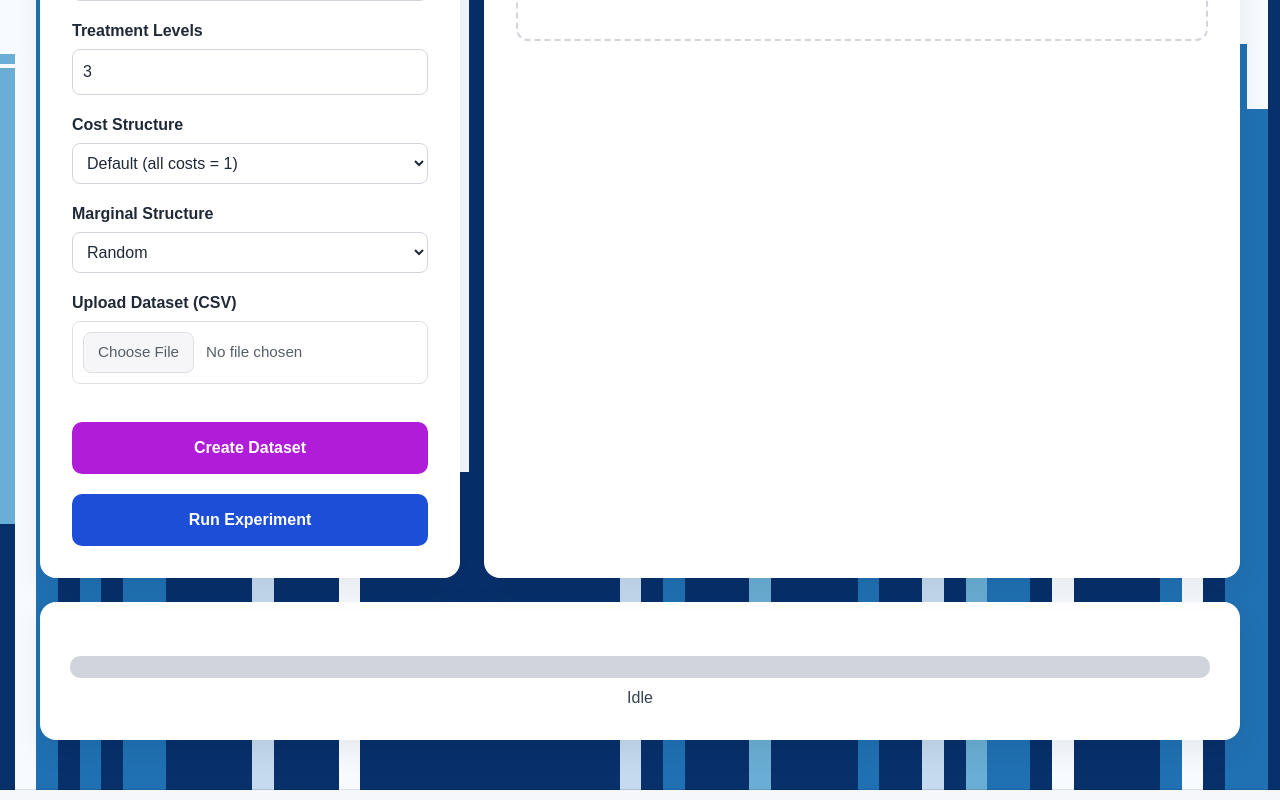
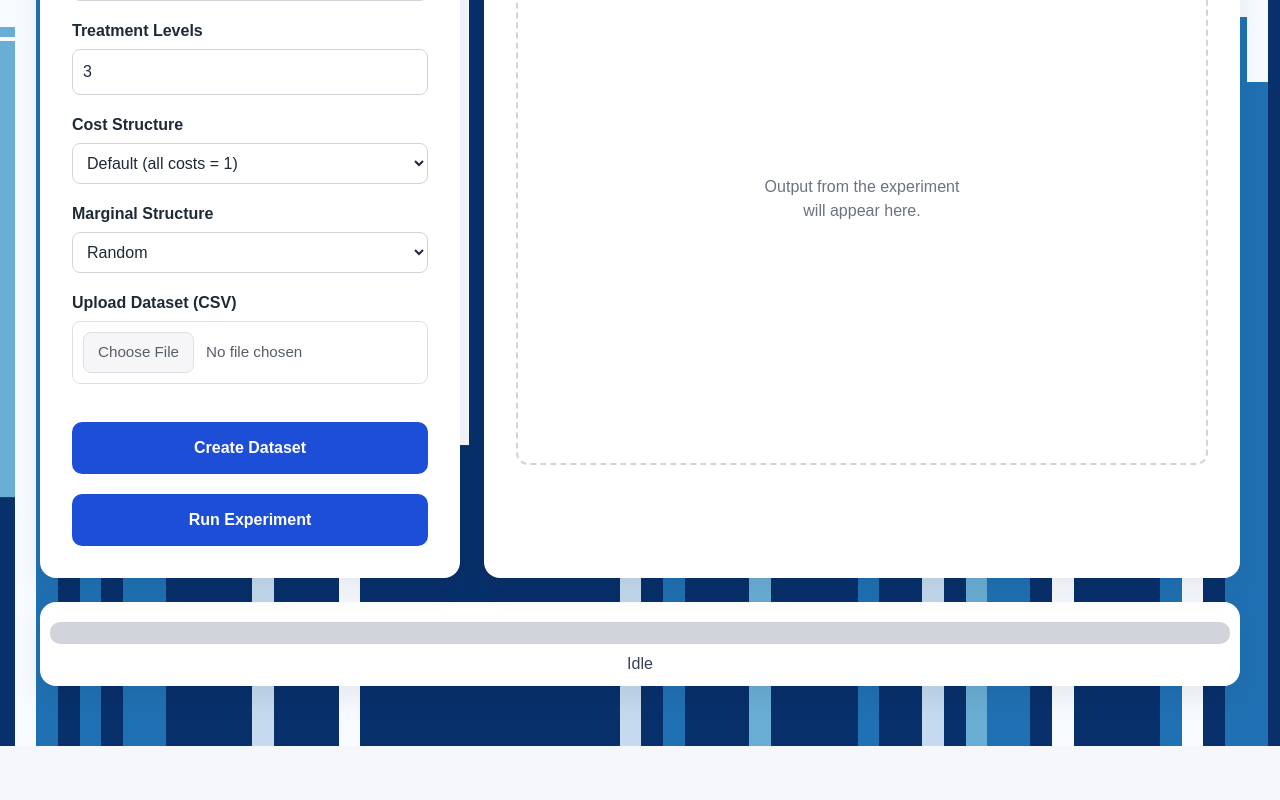
Before and after one commit to gilstero/ThesisWebsite, a Next.js app: page /experiments in a window 1280 px wide. Shown: the part 581-1381 px from the top of the page. After the commit the page ends 1327 px from the top, so only its background shows below. Built offline with nearby package versions, Linux system fonts and the light colour scheme.

Commit message:
fixed the progress bar

```diff
--- a/src/app/experiments/page.css
+++ b/src/app/experiments/page.css
@@ -57,7 +57,7 @@
   margin-top: 20px;
   width: 100%;
   padding: 14px;
-  background-color: #af1dd8;
+  background-color: #1d4ed8;
   color: white;
   font-weight: 600;
   border-radius: 10px;
@@ -66,14 +66,14 @@
 }
 
 .createButton:hover {
-  background-color: #8d1eaf;
+  background-color: #1e40af;
 }
 
 /* output placeholder */
 
 .placeholder {
   margin-top: 20px;
-  padding: 40px;
+  padding: 240px;
   border: 2px dashed #d1d5db;
   border-radius: 12px;
   text-align: center;
@@ -85,7 +85,7 @@
 .progressContainer {
   width: 100%;
   max-width: 1200px;
-  margin-top: 24px;
+  margin-top: 10px;
 }
 
 /* grey bar */
@@ -148,6 +148,12 @@
 
 .inputError {
   color: #dc2626;
+  margin-bottom: 10px;
+  font-size: 0.9rem;
+}
+
+.inputSuccess {
+  color: #15803d;
   margin-bottom: 10px;
   font-size: 0.9rem;
 }
@@ -263,6 +269,22 @@
   display: flex;
   flex-direction: column;
   gap: 8px;
+  transition: transform 0.2s ease, box-shadow 0.2s ease;
+}
+
+.areaCard:hover {
+  transform: translateY(-6px);
+  box-shadow: 0 16px 36px rgba(0, 0, 0, 0.14);
+}
+
+.areaCardPositive {
+  background: #f3fff5;
+  border-color: #d1fad9;
+}
+
+.areaCardNegative {
+  background: #fff5f5;
+  border-color: #ffd6d6;
 }
 
 .areaCardTitle {
--- a/src/app/experiments/page.tsx
+++ b/src/app/experiments/page.tsx
@@ -131,8 +131,6 @@ function TocChart({ result }: { result: ExperimentResult }) {
   const width = svgWidth - margin.left - margin.right;
   const height = svgHeight - margin.top - margin.bottom;
   const zeroY = height - ((0 - min) / (max - min || 1)) * height;
-  const maxLabel = max.toFixed(3);
-  const minLabel = min.toFixed(3);
   const yTicks = getTickValues(min, max);
 
   return (
@@ -318,6 +316,7 @@ export default function ExperimentsPage() {
   const [patients, setPatients] = useState("1000");
   const [levels, setLevels] = useState("3");
   const [error, setError] = useState("");
+  const [datasetStatus, setDatasetStatus] = useState("");
   const [costStructure, setCostStructure] = useState("default");
   const [marginalStructure, setMarginalStructure] = useState("random");
   const [datasetFile, setDatasetFile] = useState<File | null>(null);
@@ -415,6 +414,7 @@ export default function ExperimentsPage() {
     }
 
     setError("");
+    setDatasetStatus("");
     setRunning(true);
     setProgress(0);
     setActiveTab("area");
@@ -462,6 +462,48 @@ export default function ExperimentsPage() {
       setProgress(0);
       setError("Local backend is not running. Please start the backend and try again.");
     }
+  };
+
+  const createDataset = () => {
+    const patientCount = Number(patients);
+    const levelCount = Number(levels);
+
+    if (datasetFile) {
+      const isCsvByType =
+        datasetFile.type === "text/csv" || datasetFile.type === "application/vnd.ms-excel";
+      const isCsvByName = datasetFile.name.toLowerCase().endsWith(".csv");
+
+      if (!isCsvByType && !isCsvByName) {
+        setDatasetStatus("");
+        setError("The uploaded dataset must be a CSV file.");
+        return;
+      }
+
+      setError("");
+      setDatasetStatus(`Dataset "${datasetFile.name}" is ready.`);
+      return;
+    }
+
+    if (patientCount < 10) {
+      setDatasetStatus("");
+      setError("Number of patients must be at least 10.");
+      return;
+    }
+
+    if (levelCount < 1) {
+      setDatasetStatus("");
+      setError("Treatment levels must be at least 1.");
+      return;
+    }
+
+    if (patientCount * levelCount > 5000) {
+      setDatasetStatus("");
+      setError("Patients × Levels must be ≤ 5000.");
+      return;
+    }
+
+    setError("");
+    setDatasetStatus("Dataset configuration is valid and ready to run.");
   };
 
   return (
@@ -538,18 +580,25 @@ export default function ExperimentsPage() {
                       const validName = file.name.toLowerCase().endsWith(".csv");
 
                       if (!validType && !validName) {
+                        setDatasetStatus("");
                         setError("The uploaded dataset must be a CSV file.");
                       } else {
                         setError("");
+                        setDatasetStatus(`Dataset "${file.name}" is ready.`);
                       }
+                    } else {
+                      setDatasetStatus("");
                     }
                   }}
                 />
               </div>
 
               {error && <p className="inputError">{error}</p>}
+              {datasetStatus && <p className="inputSuccess">{datasetStatus}</p>}
 
-              <button className="createButton">Create Dataset</button>
+              <button className="createButton" onClick={createDataset}>
+                Create Dataset
+              </button>
               <button className="runButton" onClick={runExperiment}>
                 Run Experiment
               </button>
@@ -590,7 +639,12 @@ export default function ExperimentsPage() {
                       <div className="resultsStack">
                         <div className="areaOutputGrid">
                           {Object.entries(result.evaluation?.summary || {}).map(([key, value]) => (
-                            <div key={key} className="areaCard">
+                            <div
+                              key={key}
+                              className={`areaCard ${
+                                Number(value) > 0 ? "areaCardPositive" : Number(value) < 0 ? "areaCardNegative" : ""
+                              }`}
+                            >
                               <div className="areaCardTitle">{formatPolicyName(key)}</div>
                               <div className="areaCardValue">{Number(value).toFixed(4)}</div>
                             </div>
--- a/src/app/globals.css
+++ b/src/app/globals.css
@@ -167,7 +167,7 @@ a {
 .progressbackground {
   background: white;
   border-radius: 16px;
-  padding: 30px;
+  padding: 10px;
   box-shadow: 0 10px 30px rgba(0, 0, 0, 0.08);
 }
 
```
